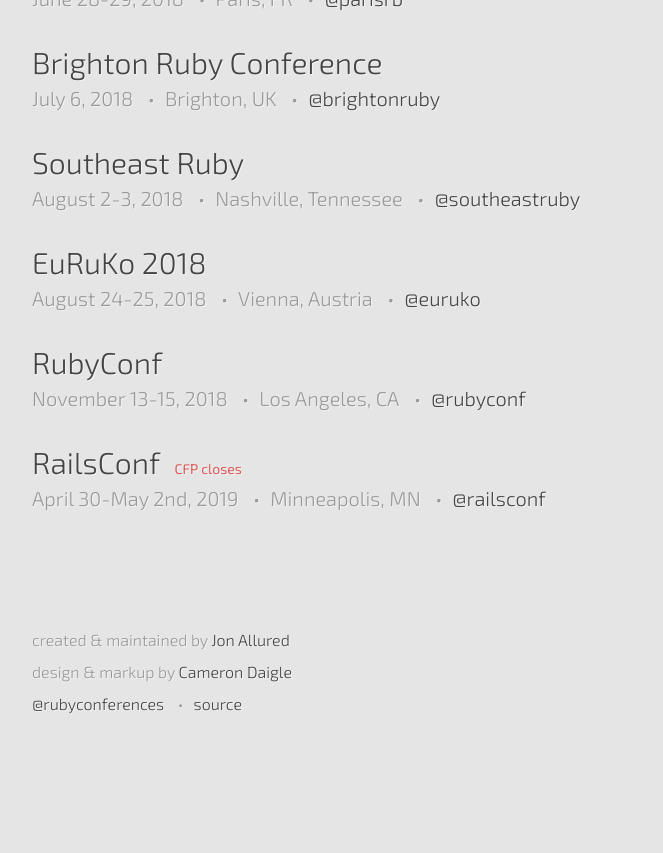
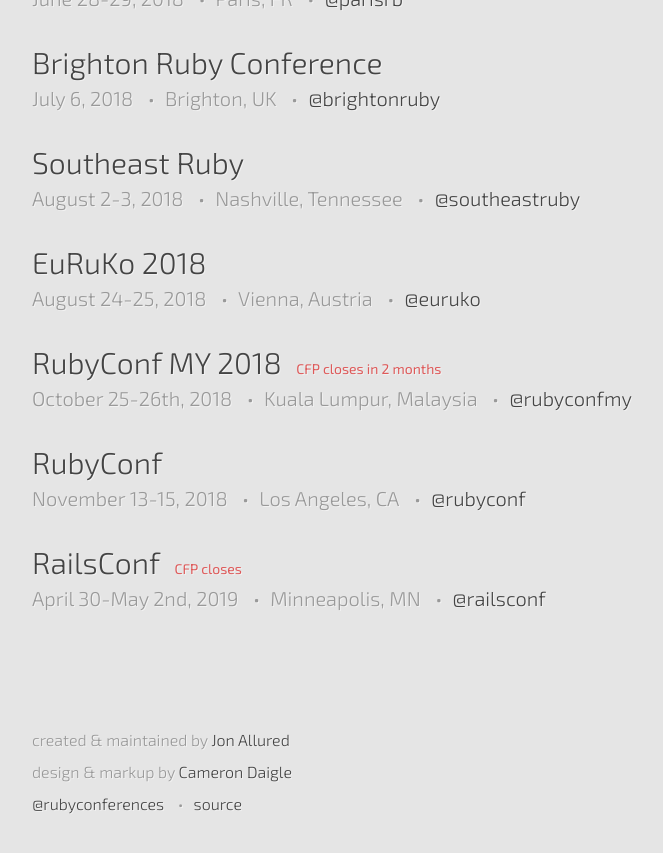
Before and after one commit to ruby-conferences/ruby-conferences.github.io, a Jekyll site: the page built from index.html, in a window 1280 px wide and 900 px high, scrolled down 1518 px. Shown: the top 853 px of the window, without its empty margins (208-871 px from the left). Built offline with Jekyll 4.4.1, drawn with Linux system fonts in a browser that asks for light colours; before the commit the page ends 2318 px from its top, so only the background shows below that.

Commit message:
Update current.yml

```diff
--- a/_data/current.yml
+++ b/_data/current.yml
@@ -93,6 +93,14 @@
   cfp_phrase: CFP closes
   cfp_date: "April 15, 2018"
 
+- name: RubyConf MY 2018
+  location: Kuala Lumpur, Malaysia
+  dates: "October 25-26th, 2018"
+  url: http://rubyconf.my/
+  twitter: rubyconfmy
+  cfp_phrase: CFP closes
+  cfp_date: "July 15, 2018"
+
 - name: RubyConf
   location: Los Angeles, CA
   dates: "November 13-15, 2018"
```
